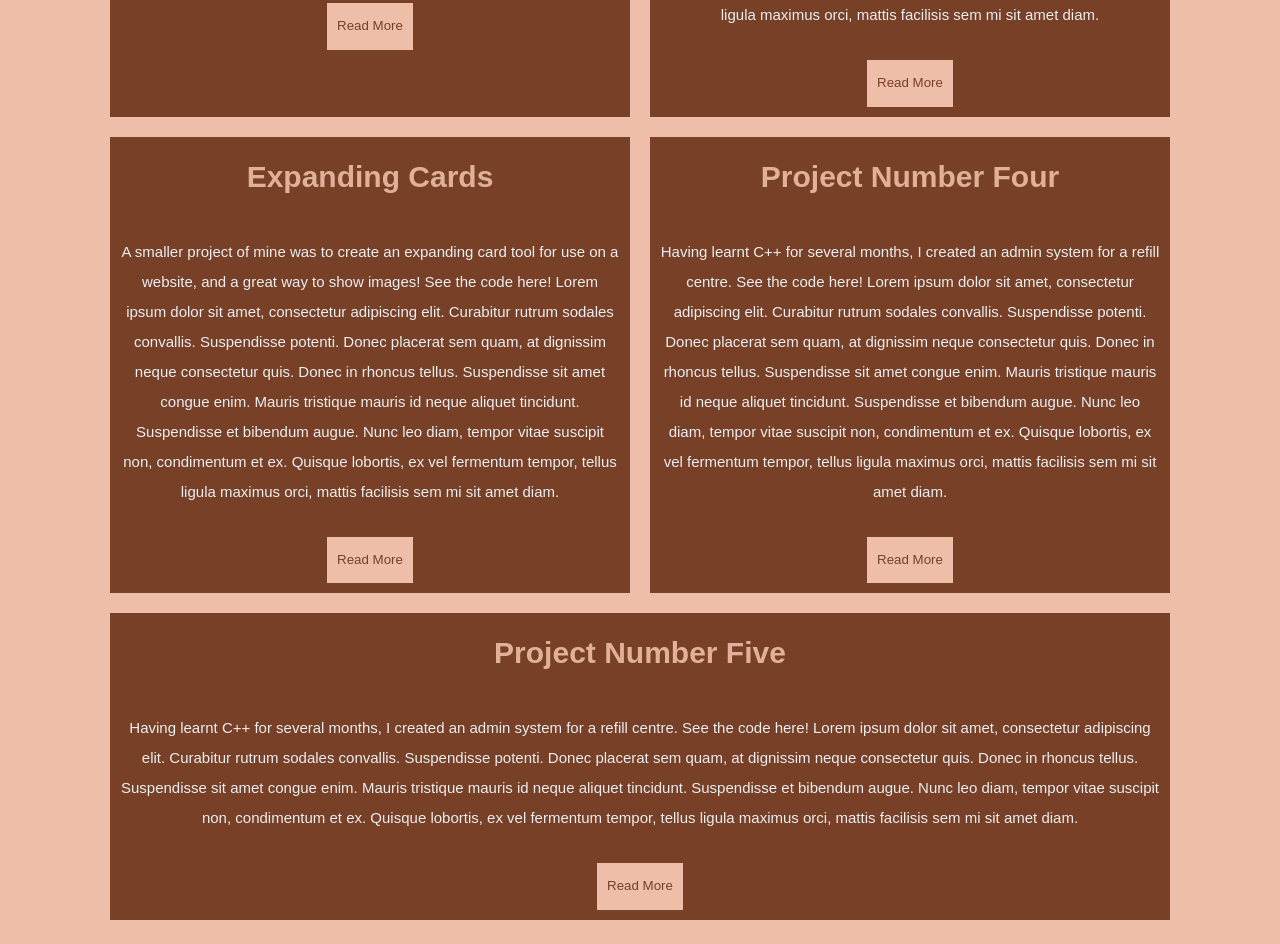
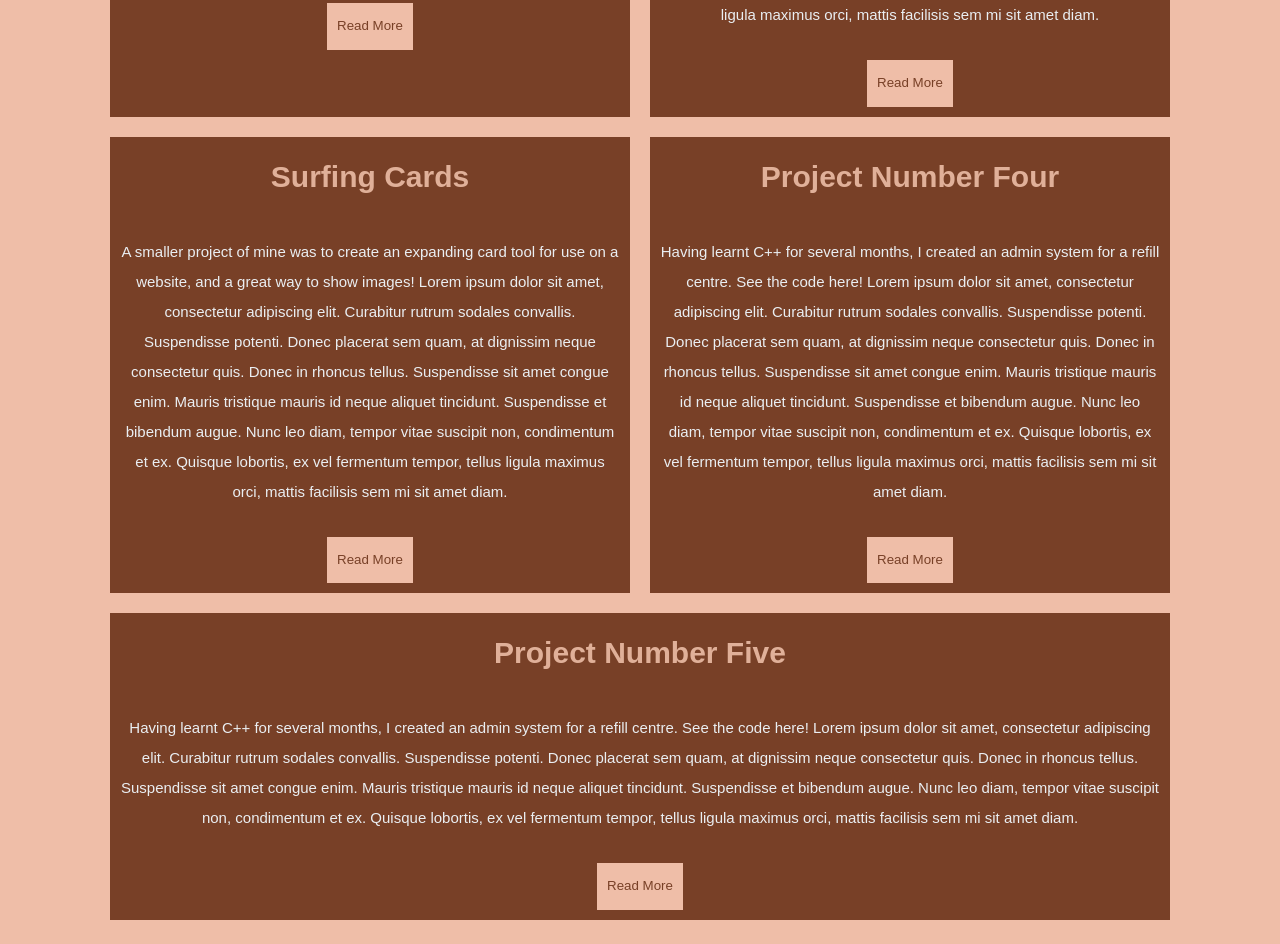
Before and after one commit to RebekahEast/Founders-and-Coders-Project-2, a plain HTML site: page index.html in a window 1280 px wide. Shown: the part 1136-2080 px from the top of the page. Drawn offline with Linux system fonts and the light colour scheme.

Commit message:
Update index.html

```diff
--- a/index.html
+++ b/index.html
@@ -32,8 +32,8 @@
             <br><button onclick="readMore(this)">Read More</button>
         </div>
         <div class="project">
-            <h1>Expanding Cards</h1><br>
-            <p class="content">A smaller project of mine was to create an expanding card tool for use on a website, and a great way to show images! See the code here!
+            <h1>Surfing Cards</h1><br>
+            <p class="content">A smaller project of mine was to create an expanding card tool for use on a website, and a great way to show images!
                 Lorem ipsum dolor sit amet, consectetur adipiscing elit. Curabitur rutrum sodales convallis. Suspendisse potenti.
                 Donec placerat sem quam, at dignissim neque consectetur quis. Donec in rhoncus tellus. Suspendisse sit amet congue enim.
                 Mauris tristique mauris id neque aliquet tincidunt. Suspendisse et bibendum augue. Nunc leo diam, tempor vitae suscipit non,
```
